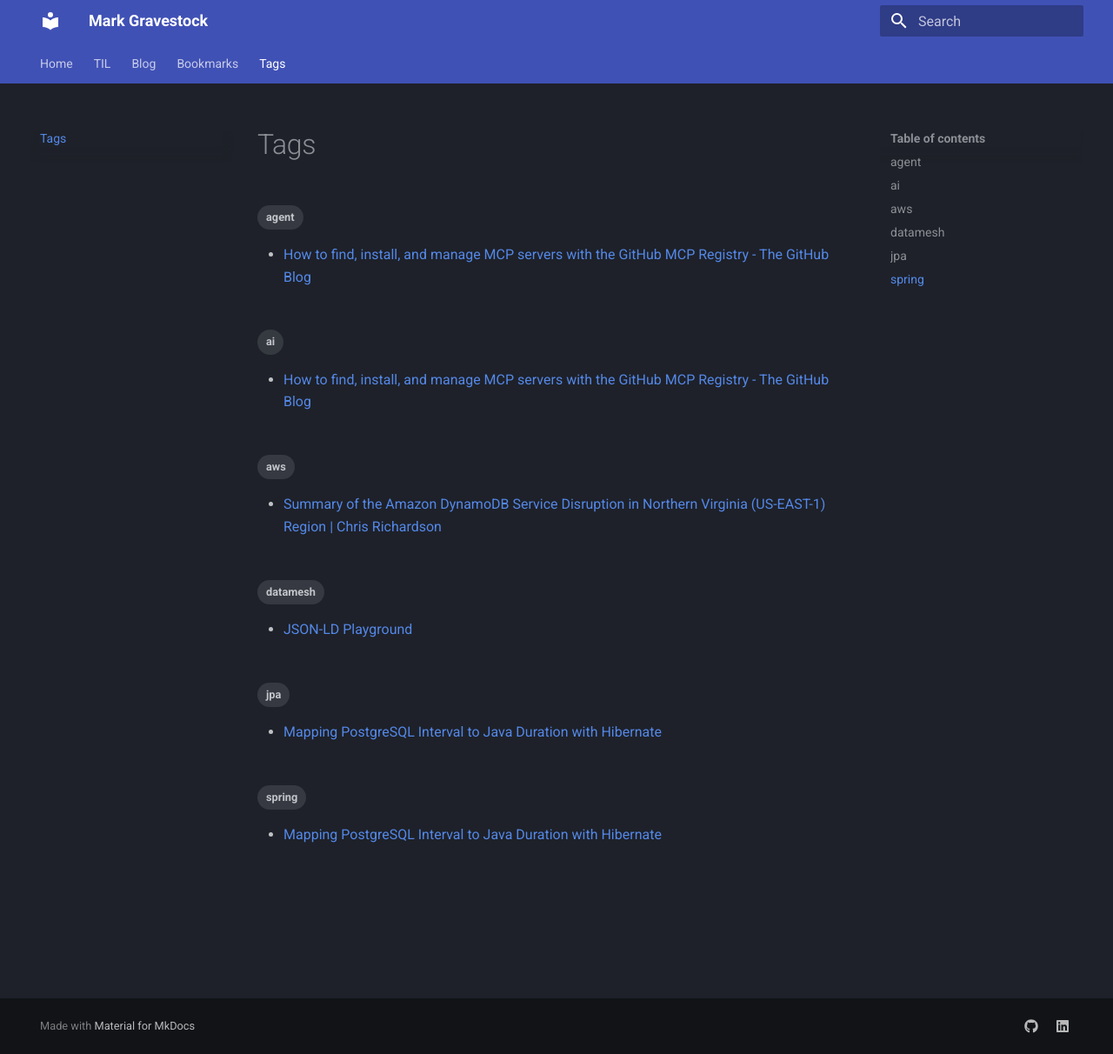
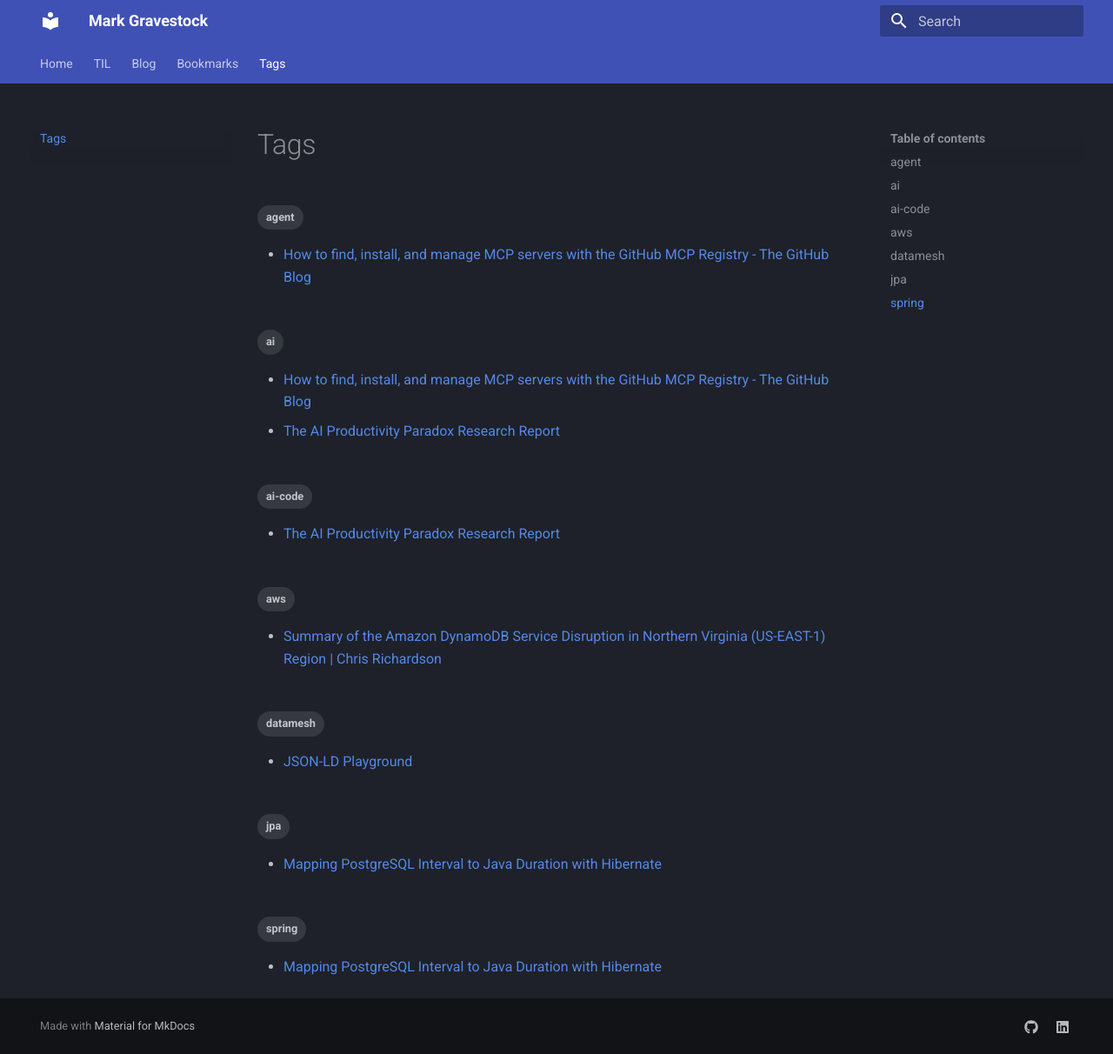
Before and after one commit to MarkGravestock/personal-site, an MkDocs documentation site: the page built from docs/tags.md, in a window 1280 px wide and 1212 px high. Shown: the whole window at 87% size. Built offline with MkDocs 1.6.1 and Material for MkDocs 9.7.7, drawn with Linux system fonts in a browser that asks for light colours.

Commit message:
chore: update bookmarks 2026-05-22

```diff
--- a/docs/bookmarks/index.md
+++ b/docs/bookmarks/index.md
@@ -8,6 +8,10 @@ A collection of useful things I've found on the web.
 ## May 2026
 
 <div class="grid cards" markdown>
+
+- **[The AI Productivity Paradox Research Report](posts/2026-05-21-the-ai-productivity-paradox-research-report.md)**
+
+    `#ai-code` `#ai` · faros.ai · 21 May
 
 - **[Maintainability sensors for coding agents](posts/2026-05-20-maintainability-sensors-for-coding-agents.md)**
 
--- /dev/null
+++ b/docs/bookmarks/posts/2026-05-21-the-ai-productivity-paradox-research-report.md
@@ -0,0 +1,11 @@
+---
+title: "The AI Productivity Paradox Research Report"
+date: 2026-05-21
+tags:
+  - ai-code
+  - ai
+---
+
+**[The AI Productivity Paradox Research Report](https://www.faros.ai/blog/ai-software-engineering)**
+
+faros.ai · 21 May 2026
```
